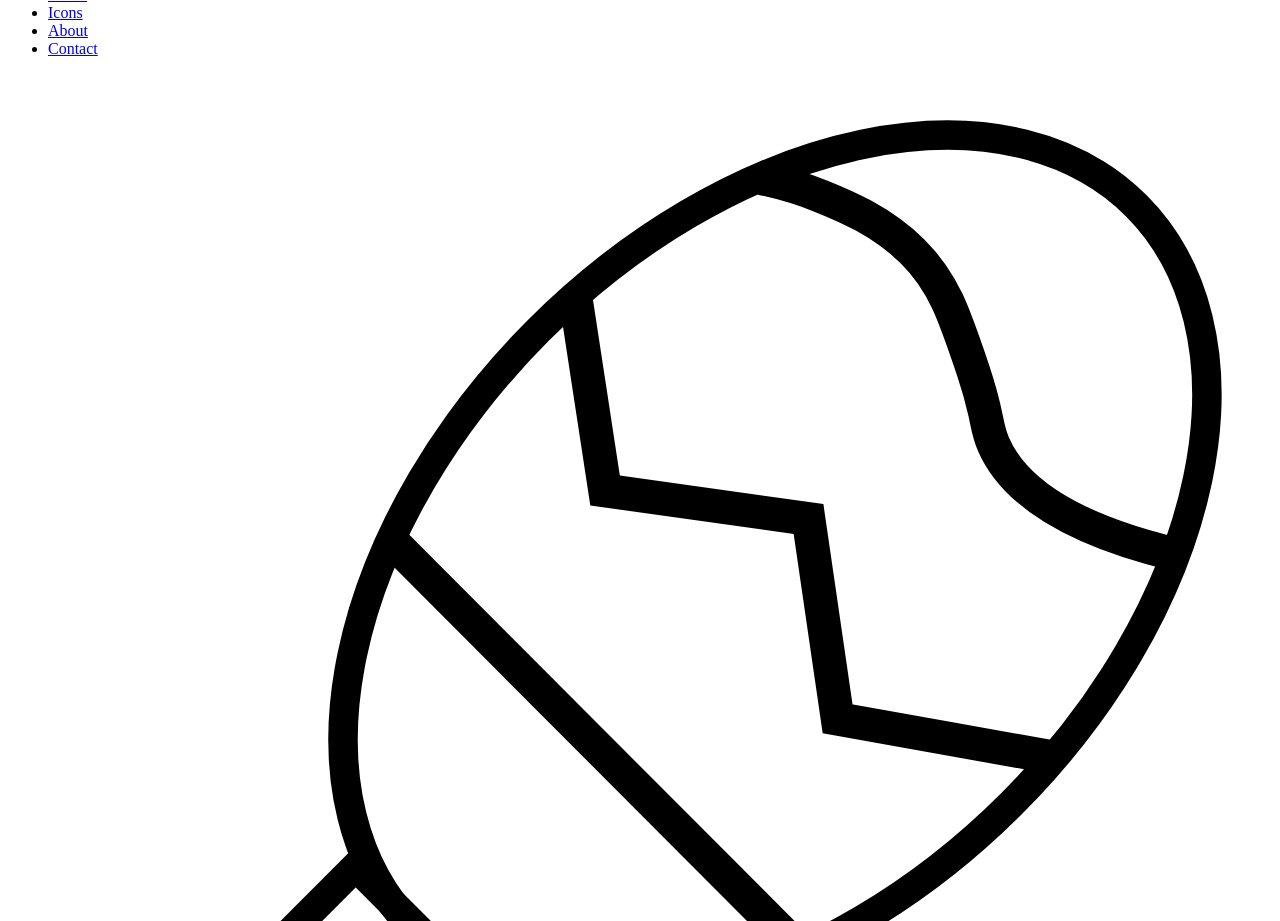
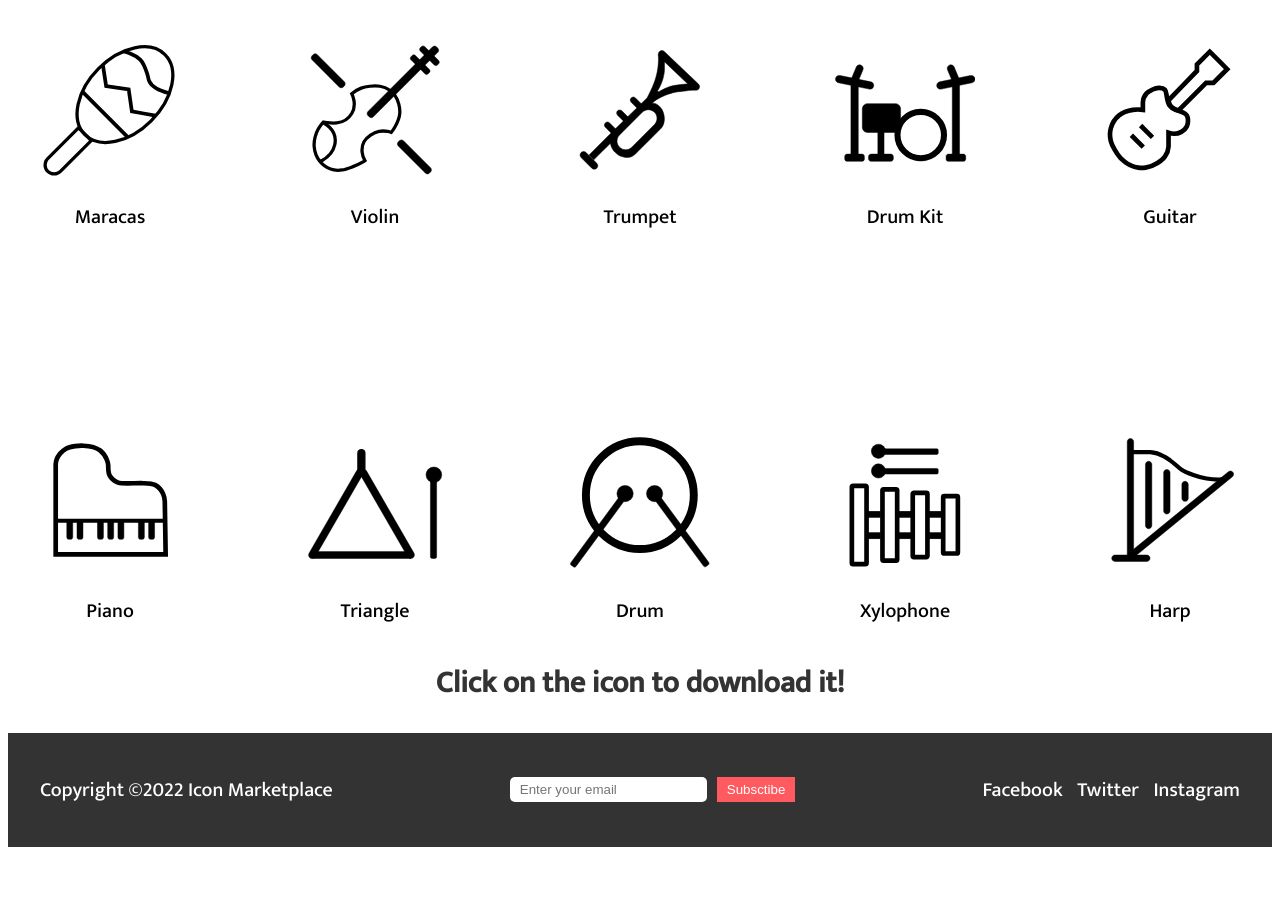
Before and after one commit to l1ght000/M_Buria_SVG-Icons-HW, a plain HTML site: page index.html in a window 1280 px wide. Shown: the part 94-1015 px from the top of the page. After the commit the page ends 949 px from the top, so only its background shows below. Drawn offline with nearby package versions, Linux system fonts and the light colour scheme.

Commit message:
finish css

```diff
--- a/css/main.css
+++ b/css/main.css
@@ -0,0 +1,161 @@
+
+
+.hidden{
+    display: none;
+}
+
+body{
+    font-family: 'Mukta', sans-serif;
+    font-size: 20px;
+    font-weight: 300;
+}
+
+.logo {
+    margin-right: auto;
+  }
+
+  .logo img {
+    width: 100px;
+    height: auto;
+  }
+
+  header form {
+    display: flex;
+    align-items: center;
+  }
+
+nav {
+    background-color: #333;
+    color: #fff;
+    display: flex;
+    justify-content: space-between;
+    padding: 20px;
+  }
+
+  nav ul {
+    display: flex;
+    list-style: none;
+    margin: 0;
+    padding: 0;
+  }
+
+  nav li {
+    margin: 0 20px;
+  }
+
+  nav a {
+    color: #fff;
+    text-decoration: none;
+  }
+
+  nav a:hover {
+    color: #ccc;
+  }
+
+  .icon-grid {
+    display: grid;
+    grid-template-columns: repeat(5, 85px);
+    grid-gap: 180px;
+    justify-content: center;
+    margin-top: 50px;
+    margin-bottom: auto;
+  }
+
+  .icon-card {
+    display: flex;
+    flex-direction: column;
+    align-items: center;
+  }
+
+  img {
+    width: 140px;
+    height: 140px;
+  }
+
+  .site-container {
+    display: grid;
+  grid-template-rows: auto 1fr auto;
+  min-height: 100vh;
+  }
+
+  footer {
+    background-color: #333;
+    color: #fff;
+    padding: 20px 0;
+  }
+
+  .container {
+    display: flex;
+    align-items: center;
+    justify-content: space-between;
+    margin: 0 auto;
+    max-width: 1200px;
+  }
+
+  footer form {
+    display: flex;
+    align-items: center;
+  }
+
+  #search-input {
+    border: none;
+    border-radius: 5px;
+    padding: 5px 10px;
+    margin-right: 10px;
+  }
+
+  header form button {
+    background: transparent;
+    border: none;
+    color: #fff;
+    cursor: pointer;
+  }
+
+  #email-input {
+    border: none;
+    border-radius: 5px;
+    padding: 5px 10px;
+    margin-right: 10px;
+  }
+
+  #submit-btn {
+    background-color: #ff5a5f;
+    border: none;
+    color: #fff;
+    padding: 5px 10px;
+    cursor: pointer;
+  }
+
+  #submit-btn:hover {
+    background-color: #ff7f82;
+  }
+
+  .social-media-links a {
+    color: #fff;
+    margin-left: 10px;
+    text-decoration: none;
+  }
+
+  .social-media-links a:hover {
+    color: #ccc;
+  }
+
+
+  header{
+    position: sticky;
+    top: 0;
+    z-index: 1;
+  }
+
+  .info-text{
+    display: grid;
+    grid-column: 1/-1;
+    text-align: center;
+  font-size: 30px;
+  color: #333;
+  margin-top: 10px;
+  }
+
+  .icon-card:hover {
+    animation: pulse 1s;
+  }
--- a/index.html
+++ b/index.html
@@ -5,12 +5,27 @@
     <meta http-equiv="X-UA-Compatible" content="IE=edge">
     <meta name="viewport" content="width=device-width, initial-scale=1.0">
     <link rel="stylesheet" href="css/main.css">
+    <link rel="preconnect" href="https://fonts.googleapis.com">
+<link rel="preconnect" href="https://fonts.gstatic.com" crossorigin>
+<link href="https://fonts.googleapis.com/css2?family=Mukta:wght@500&family=Ubuntu:wght@500&family=Varela+Round&display=swap" rel="stylesheet">
     <title>Icons Marketplace</title>
+    <link
+    rel="stylesheet"
+    href="https://cdnjs.cloudflare.com/ajax/libs/animate.css/4.1.1/animate.min.css"
+  />
 </head>
 <body>
     <h1 class="hidden">Welcome to the Awesome Icon Marketplace</h1>
-    <div class="container">
+    <div class="site-container">
+    <header>
         <nav>
+            <div class="logo">
+                <img src="img/logo.svg" alt="Logo">
+              </div>
+              <form>
+                <input type="text" placeholder="Search icons" id="search-input">
+                <button type="submit"><i class="fas fa-search"></i></button>
+              </form>
         <ul>
           <li><a href="#">Home</a></li>
           <li><a href="#">Icons</a></li>
@@ -18,54 +33,61 @@
           <li><a href="#">Contact</a></li>
         </ul>
       </nav>
-
+    </header>
 
       <div class="icon-grid">
         <div class="icon-card">
-          <img src="img/Icon-1.svg" alt="Icon 1">
-          <p>Icon 1</p>
+          <img src="img/Icon-1.svg" alt="Maracas" class="Icon">
+          <p>Maracas</p>
         </div>
         <div class="icon-card">
-          <img src="img/Icon-2.svg" alt="Icon 2">
-          <p>Icon 2</p>
+          <img src="img/Icon-2.svg" alt="Violin" class="Icon">
+          <p>Violin</p>
         </div>
         <div class="icon-card">
-          <img src="img/Icon-3.svg" alt="Icon 3">
-          <p>Icon 3</p>
+          <img src="img/Icon-3.svg" alt="Trumpet" class="Icon">
+          <p>Trumpet</p>
         </div>
         <div class="icon-card">
-          <img src="img/Icon-4.svg" alt="Icon 4">
-          <p>Icon 4</p>
+          <img src="img/Icon-4.svg" alt="Drum Kit" class="Icon">
+          <p>Drum Kit</p>
         </div>
         <div class="icon-card">
-          <img src="img/Icon-5.svg" alt="Icon 5">
-          <p>Icon 5</p>
+          <img src="img/Icon-5.svg" alt="Guitar" class="Icon">
+          <p>Guitar</p>
         </div>
         <div class="icon-card">
-          <img src="img/Icon-6.svg" alt="Icon 6">
-          <p>Icon 6</p>
+          <img src="img/Icon-6.svg" alt="Piano" class="Icon">
+          <p>Piano</p>
         </div>
         <div class="icon-card">
-          <img src="img/Icon-7.svg" alt="Icon 7">
-          <p>Icon 7</p>
+          <img src="img/Icon-7.svg" alt="Triangle" class="Icon">
+          <p>Triangle</p>
         </div>
         <div class="icon-card">
-          <img src="img/Icon-8.svg" alt="Icon 8">
-          <p>Icon 8</p>
+          <img src="img/Icon-8.svg" alt="Drum" class="Icon">
+          <p>Drum</p>
         </div>
         <div class="icon-card">
-          <img src="img/Icon-9.svg" alt="Icon 9">
-          <p>Icon 9</p>
+          <img src="img/Icon-9.svg" alt="Xylophone" class="Icon">
+          <p>Xylophone</p>
         </div>
         <div class="icon-card">
-          <img src="img/Icon-10.svg" alt="Icon 10">
-          <p>Icon 10</p>
+          <img src="img/Icon-10.svg" alt="Harp" class="Icon">
+          <p>Harp</p>
         </div>
+      </div>
+      <div>
+        <h2 class="info-text">Click on the icon to download it!</h2>
     </div>
 
     <footer>
         <div class="container">
             <p>Copyright ©2022 Icon Marketplace</p>
+            <form>
+              <input type="email" placeholder="Enter your email" id="email-input">
+              <button type="submit" id="submit-btn">Subsctibe</button>
+            </form>
             <div class="social-media-links">
               <a href="#">Facebook</a>
               <a href="#">Twitter</a>
@@ -73,10 +95,8 @@
             </div>
           </div>
       </footer>
-
-
-
     </div>
-
+<script src="https://kit.fontawesome.com/273d23d9c6.js" crossorigin="anonymous"></script>
+<script src="js/main.js"></script>
 </body>
 </html>
```
Also changed, not shown: img/logo.svg (added). Lines whose indentation alone changed are shown as unchanged.
